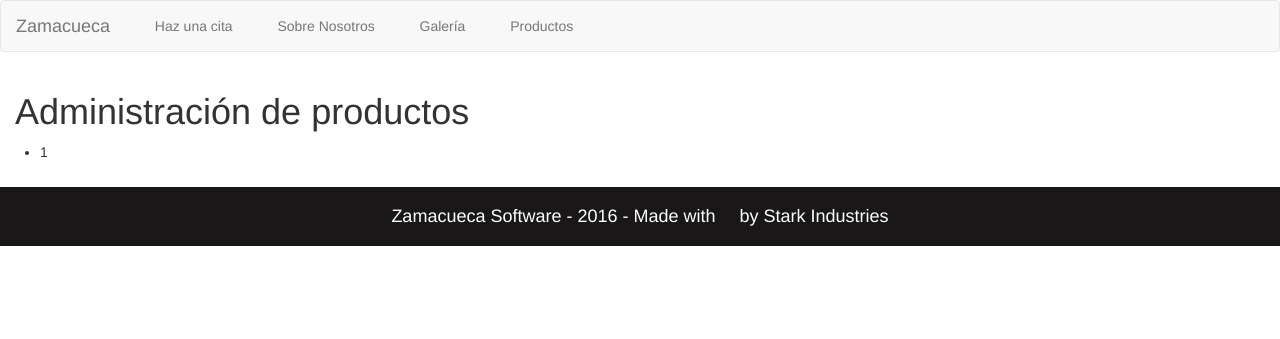
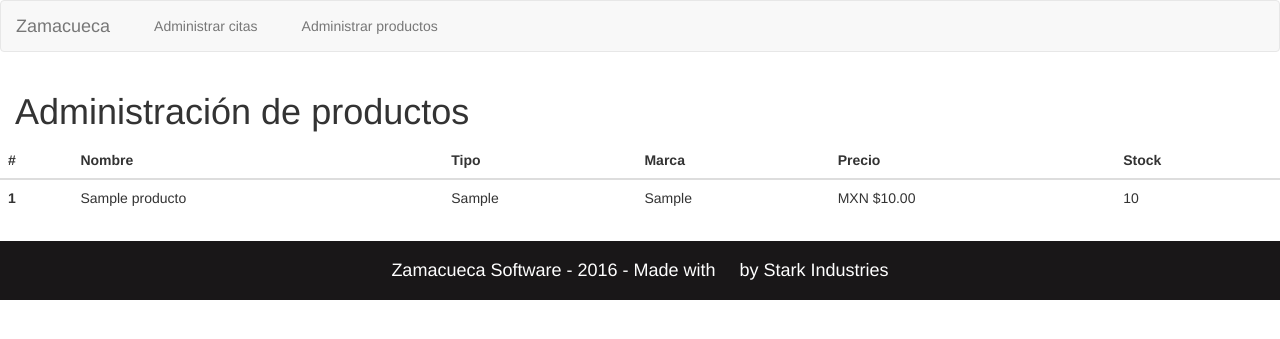
Before and after one commit to victorhugojmz/barbershop, a Django app: page /encargado/producto/ in a window 1280 px wide. Shown: the top 339 px of the page. Run offline with Django 3.2, Linux system fonts and the light colour scheme; tables that the repository leaves empty hold one stand-in row (values such as "Sample post"); some libraries are stand-ins or nearby versions; some web fonts are replaced.

Commit message:
UI for the Admin

```diff
--- a/encargado/templates/encargado/encargado.productos.template.html
+++ b/encargado/templates/encargado/encargado.productos.template.html
@@ -1,15 +1,65 @@
 {% extends 'index/index.template.html' %}
 {% block title %}
     <title>Zamacueca - Productos </title>
+{% endblock  %}
+{% block customized %}
+     <nav class="navbar navbar-default">
+                <div class="container-fluid">
+                    <div class="navbar-header">
+                        <button class="navbar-toggle" data-toggle="collapse" data-target="#TopNavBar">
+                            <span class="icon-bar"></span>
+                            <span class="icon-bar"></span>
+                            <span class="icon-bar"></span>
+                        </button>
+                        <a href="{% url 'index:zamacueca'  %}" class="navbar-brand">Zamacueca</a>
+                    </div>
+                    <div class="collapse navbar-collapse" id="TopNavBar">
+
+                        <ul class="nav navbar-nav">
+
+                            <li class="{% block galleryactive %}{% endblock  %}">
+                                <a href="" class="">
+                                    <span class="glyphicon glyphicon-picture"></span>
+                                    Administrar citas
+                                </a>
+                            </li>
+                            <li class="">
+                                <a href="/encargado/producto/" class="">
+                                     <span class="glyphicon glyphicon-th-list"></span>
+                                    Administrar productos
+                                </a>
+                            </li>
+                        </ul>
+                    </div>
+
+                </div>
+            </nav>
 {% endblock  %}
 <h1>Productos</h1>
 {% block body %}
         <div class="container-fluid">
             <h1>Administración de productos </h1>
         </div>
-        <ul>
-    {% for producto in object_list  %}
-        <li>{{ producto.id }}</li>
-    {% endfor %}
-</ul>
+        <table class="table table-hover">
+            <thead class="thead-inverse">
+                <th>#</th>
+                <th>Nombre</th>
+                <th>Tipo</th>
+                <th>Marca</th>
+                <th>Precio</th>
+                <th>Stock</th>
+            </thead>
+            <tbody>
+                {% for producto in object_list %}
+                        <tr>
+                            <th scope="row">{{ producto.id }}</th>
+                            <td>{{ producto.nombre_producto }}</td>
+                            <td>{{ producto.tipo_producto }}</td>
+                            <td>{{ producto.marca_producto }}</td>
+                            <td>MXN ${{ producto.precio_unitario_producto }}.00</td>
+                            <td>{{ producto.stock_producto }}</td>
+                        </tr>
+                 {% endfor %}
+            </tbody>
+        </table>
 {% endblock  %}
```
Also changed, not shown: encargado/templates/encargado/encargado.html (+2 -9 lines).
